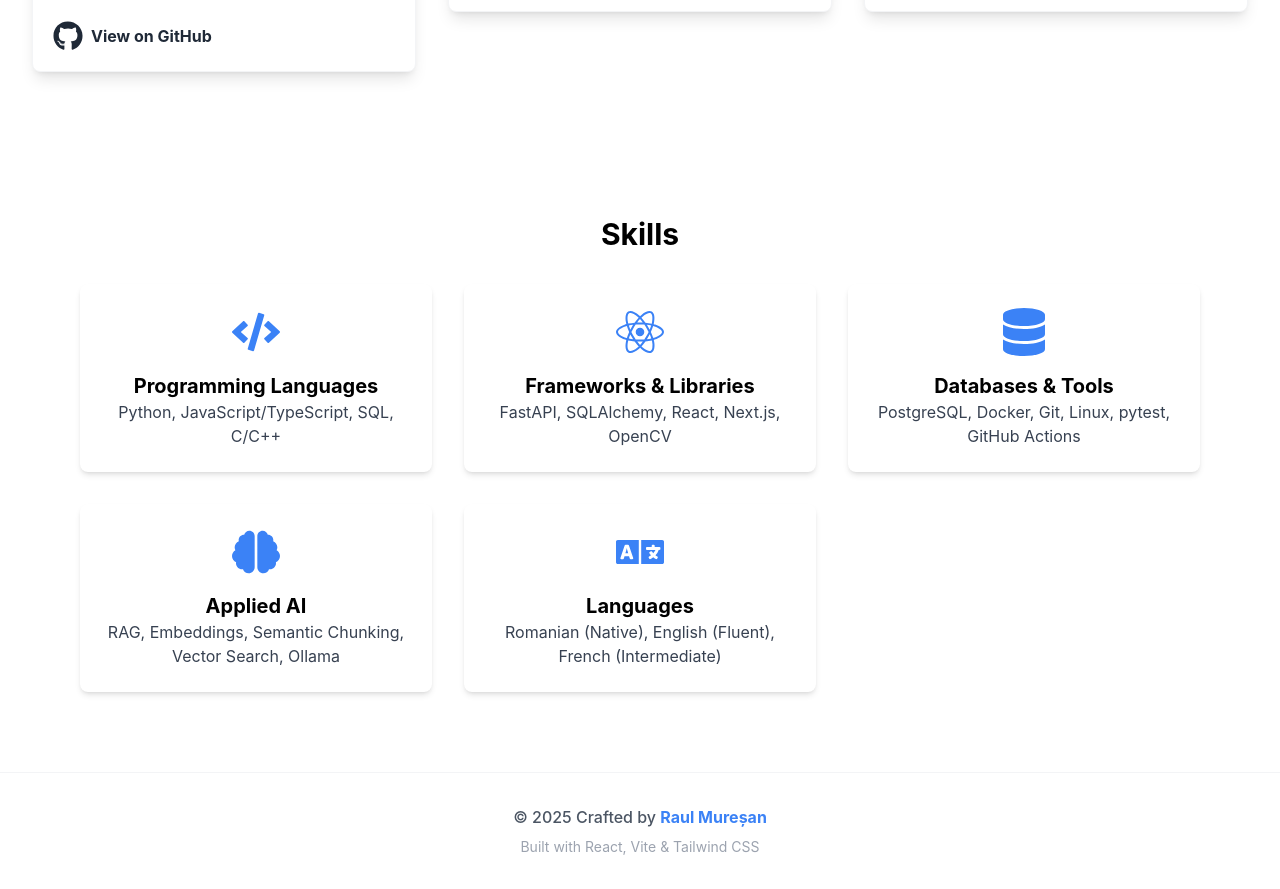
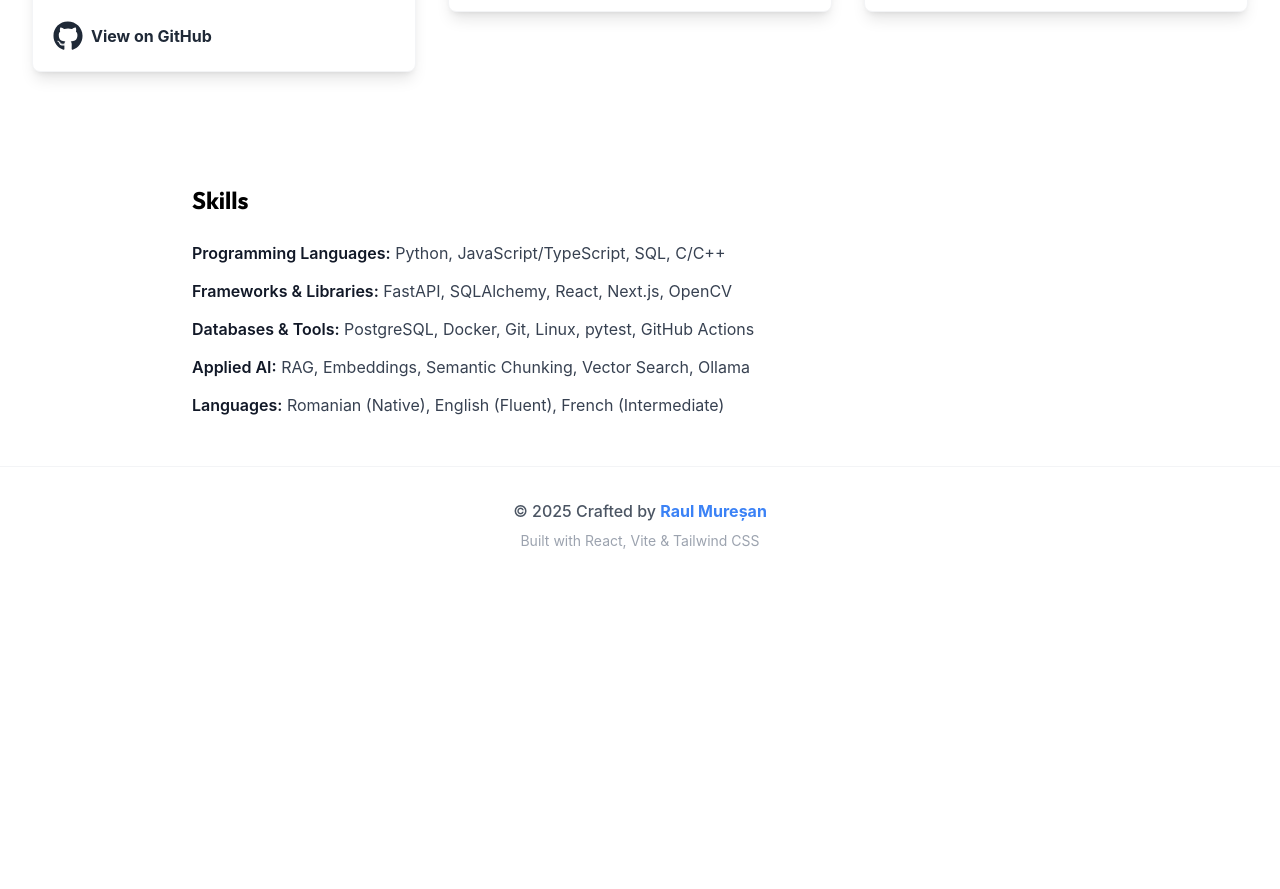
Before and after one commit to raul-muresan03/personal-website, a React (Vite) app: page / in a window 1280 px wide. Shown: the part 2440-3329 px from the top of the page. After the commit the page ends 3023 px from the top, so only its background shows below. Built offline with nearby package versions, Linux system fonts and the light colour scheme.

Commit message:
update skills section

```diff
--- a/src/components/sections/Skills.tsx
+++ b/src/components/sections/Skills.tsx
@@ -1,33 +1,19 @@
 import { SKILLS } from "../../constants";
-import type { Skill } from "../../constants";
-
-export function SkillCard({ name, description, Icon }: Skill) {
-
-    return (
-        <div className="bg-white p-6 rounded-lg shadow-md flex flex-col items-center text-center">
-            <Icon className="text-blue-500 text-5xl mb-4" />
-            <h3 className="text-xl font-bold">
-                {name}
-            </h3>
-            <p className="text-gray-700">
-                {description}
-            </p>
-        </div>
-    )
-}
 
 export function Skills() {
     return (
-        <section id="skills" className="py-20 bg-white scroll-mt-20">
-            <div className="max-w-6xl mx-auto px-4 text-center">
-                <h2 className="text-3xl font-bold mb-8">Skills</h2>
-                <div className="grid grid-cols-1 md:grid-cols-2 lg:grid-cols-3 gap-8">
-
+        <section id="skills" className="px-6 py-12 bg-white">
+            <div className="max-w-4xl mx-auto">
+                <h2 className="text-2xl font-display font-bold mb-6">Skills</h2>
+                <dl className="space-y-3 text-gray-700">
                     {SKILLS.map((skill) => (
-                        <SkillCard key={skill.name} {...skill} />
+                        <div key={skill.name} className="leading-relaxed">
+                            <dt className="inline font-semibold text-gray-900">{skill.name}:</dt>{" "}
+                            <dd className="inline">{skill.description}</dd>
+                        </div>
                     ))}
-                </div>
+                </dl>
             </div>
         </section>
-    )
+    );
 }
```
Also changed, not shown: src/constants/index.ts (+0 -9 lines).
